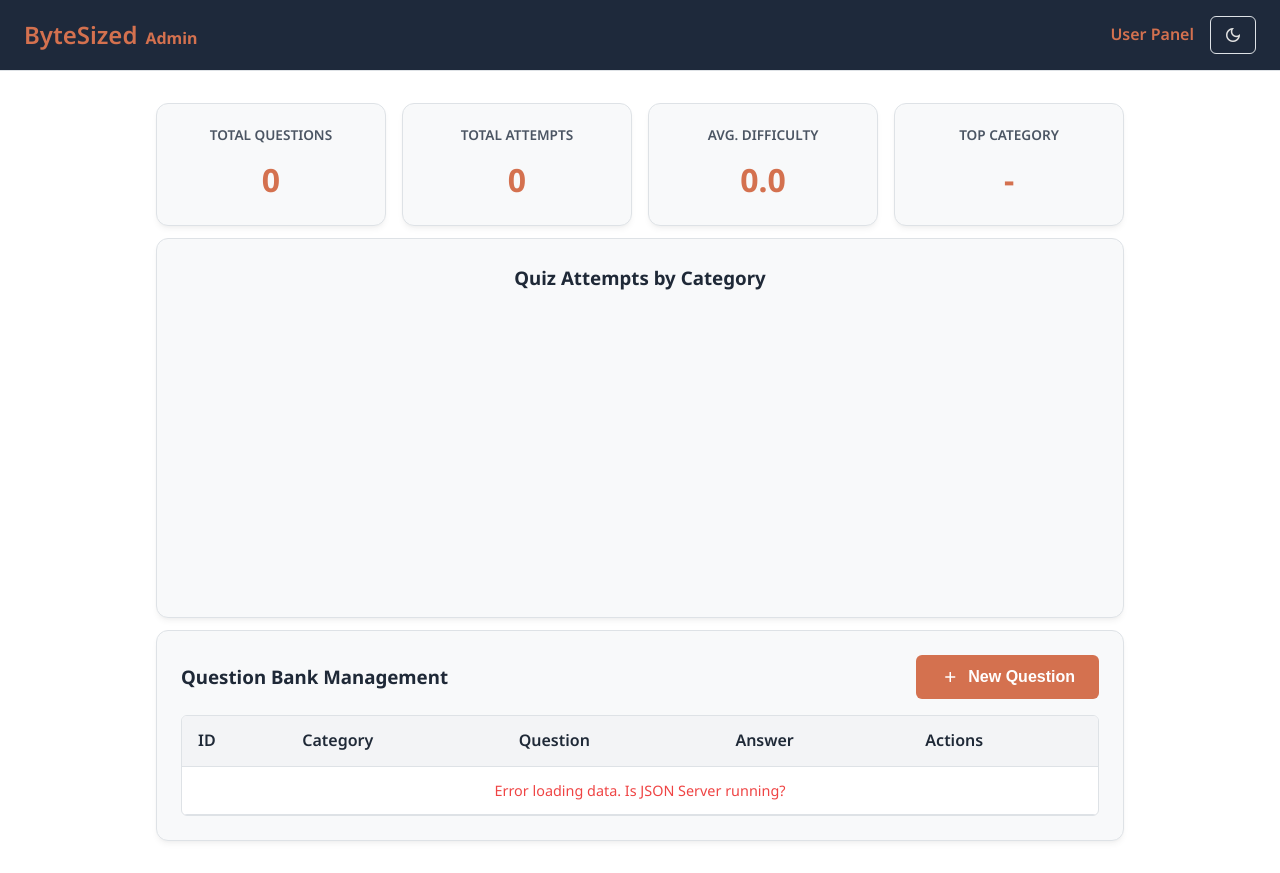
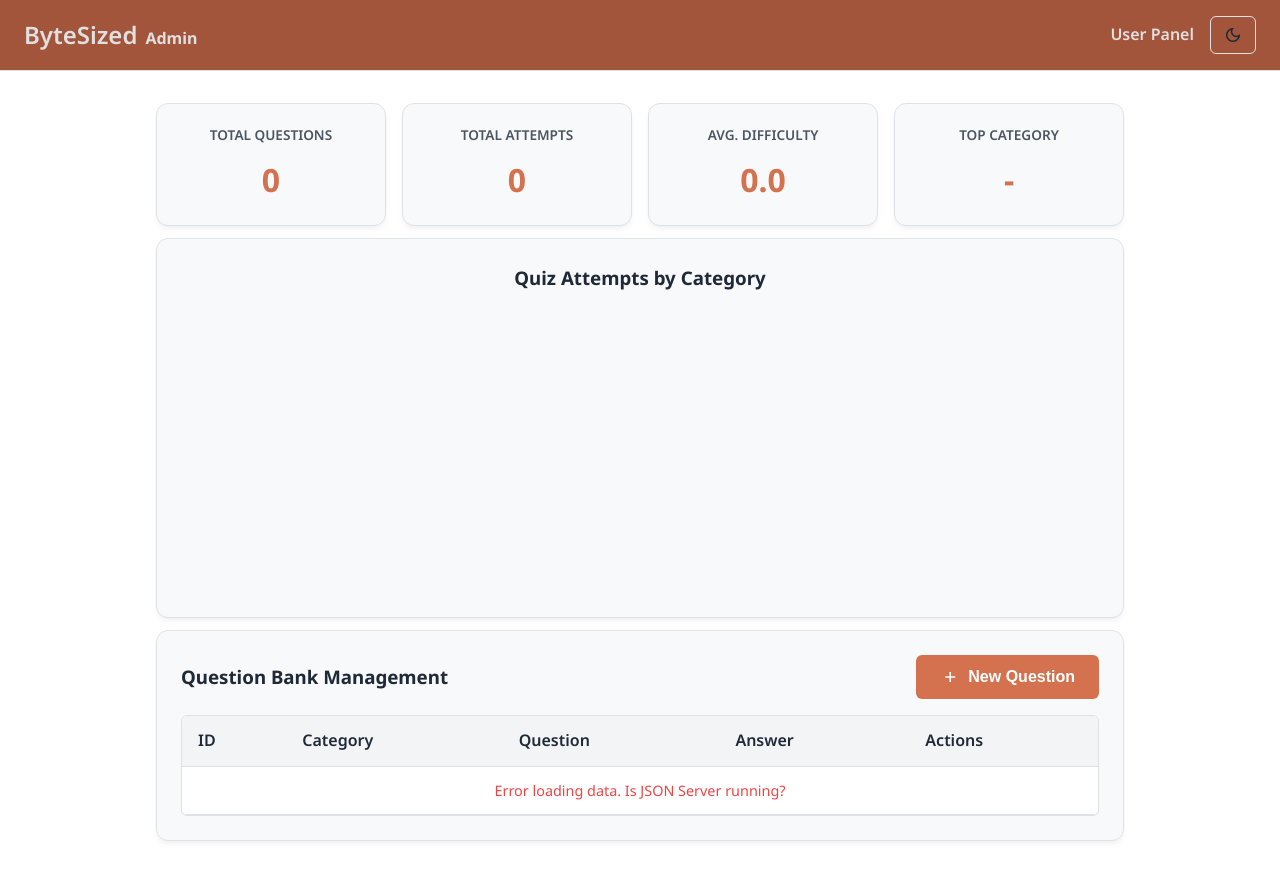
Before and after one commit to MUmer24/ByteSized-Micro-Learning-App, a plain HTML site: page admin.html in a window 1280 px wide. Drawn offline with nearby package versions, Linux system fonts and the light colour scheme; no server answers.

Commit message:
style: Updated UI Color formats

```diff
--- a/style.css
+++ b/style.css
@@ -7,11 +7,12 @@
   --text-secondary: #4b5563;
   --common-text: #e0e0e0;
   --accent: #d4714f;
+  --accent2: #e0e0e0;
   /* Terracotta Orange */
   --accent-light: rgba(196, 84, 47, 0.1);
   --surface: #f8f9fa;
   --border: #dee2e6;
-  --nav-admin: #1e293b;
+  --nav-admin: #a3553b;
   --shadow:
     0 4px 6px -1px rgba(0, 0, 0, 0.05), 0 2px 4px -1px rgba(0, 0, 0, 0.03);
   --radius-sm: 6px;
@@ -28,10 +29,12 @@
   --text-secondary: #9ca3af;
   --common-text: #e0e0e0;
   --accent: #d4714f;
+  --accent2: #e0e0e0;
   --accent-light: rgba(212, 113, 79, 0.15);
   --surface: #16213e;
   --border: #2a3a5e;
-  --nav-admin: #020617;
+  /* --nav-admin: #020617; */
+  --nav-admin: #a3553b;
   --shadow:
     0 10px 15px -3px rgba(0, 0, 0, 0.3), 0 4px 6px -2px rgba(0, 0, 0, 0.2);
 }
@@ -144,6 +147,10 @@ button:disabled {
   display: flex;
   align-items: center;
   gap: 8px;
+}
+[data-theme="light"] .theme-toggle {
+  color: var(--text-primary);
+  border-color: var(--border);
 }
 
 /* Utility classes */
@@ -350,7 +357,12 @@ textarea:focus {
   background-color: var(--nav-admin);
 }
 
-.admin-link,
+.admin-link {
+  color: var(--accent2) !important;
+  display: flex;
+  align-items: baseline;
+  gap: 8px;
+}
 .user-link {
   color: var(--accent) !important;
   display: flex;
```
